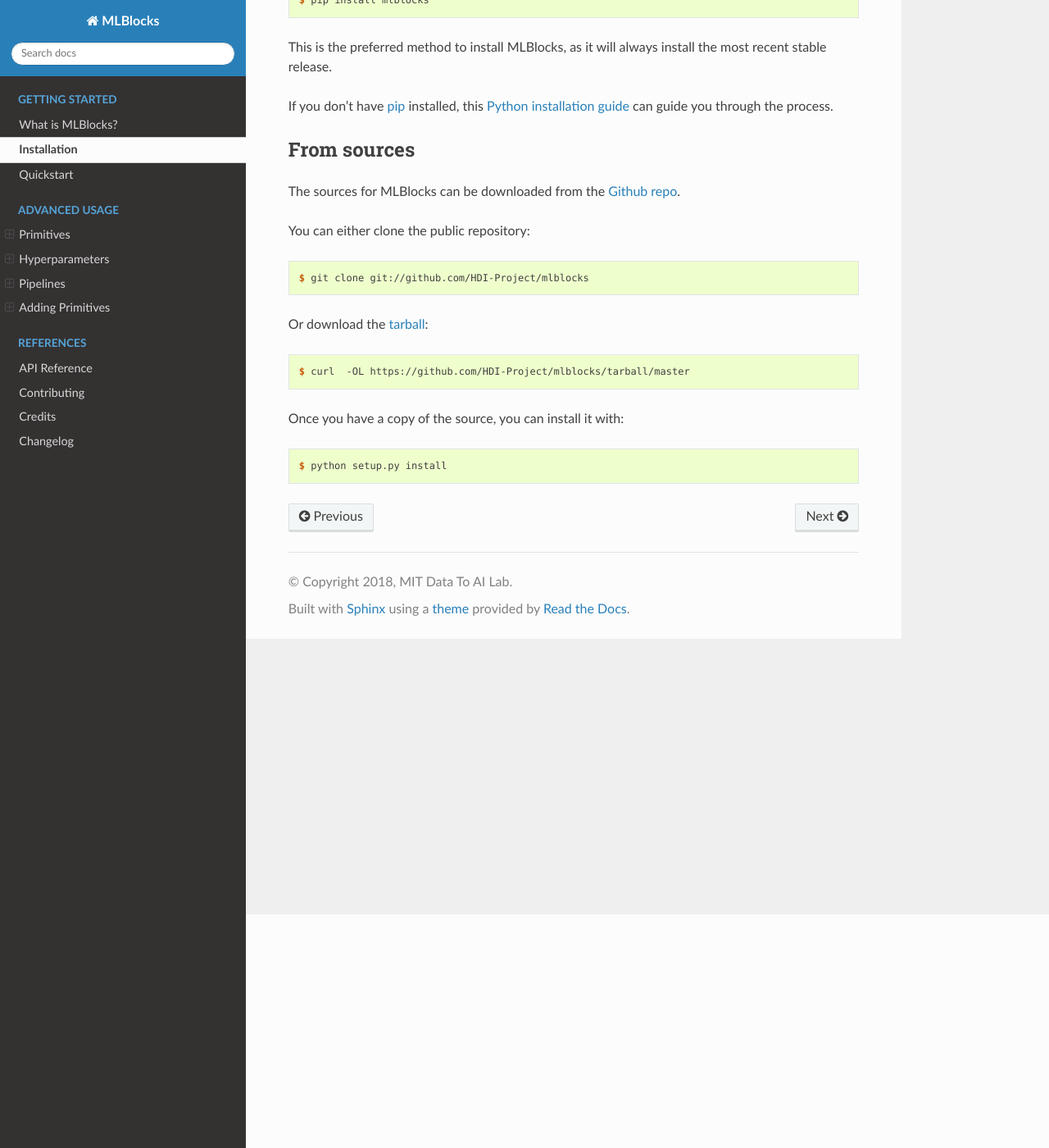
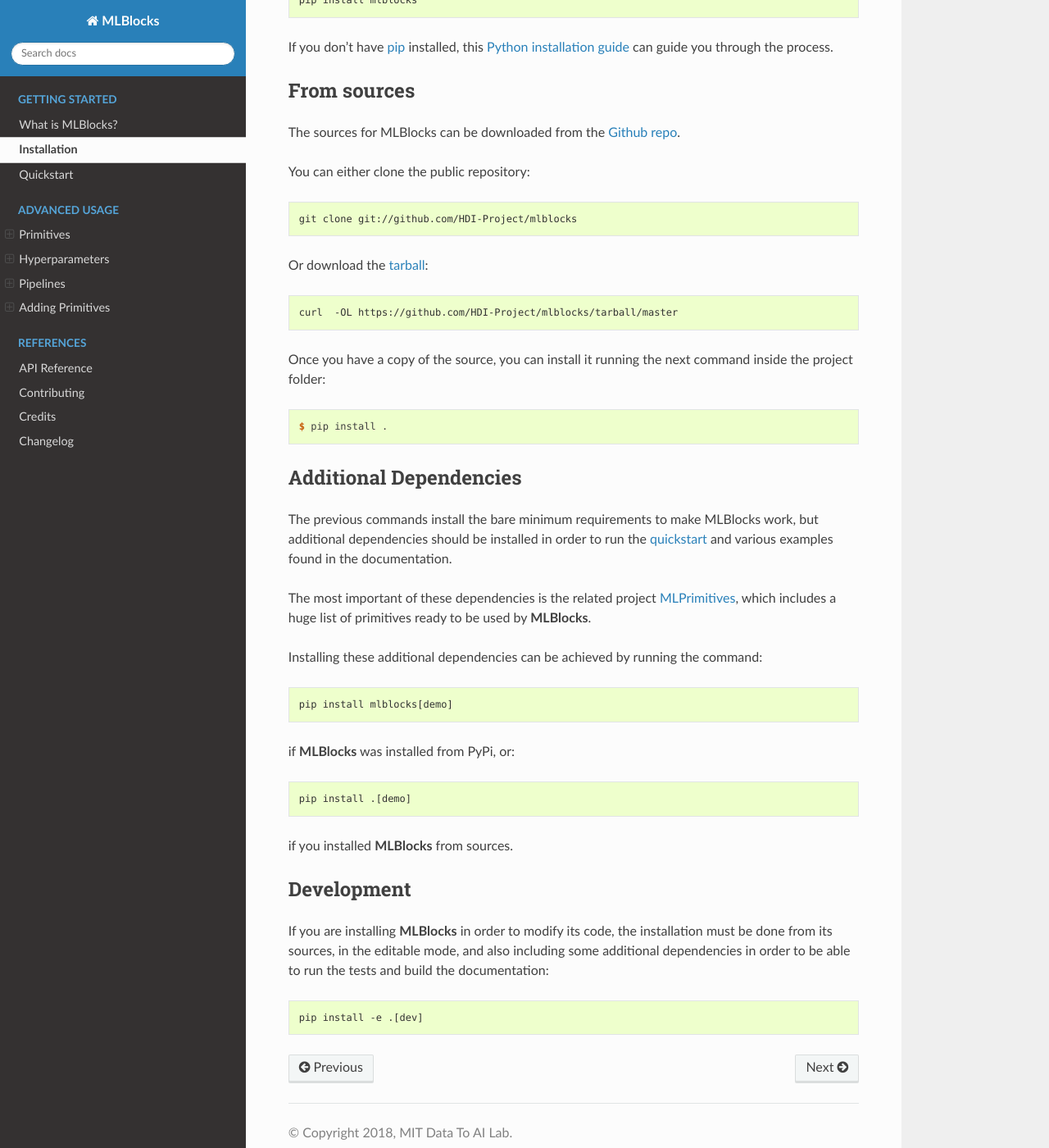
Before and after one commit to MLBazaar/MLBlocks, a Sphinx documentation site: the page built from docs/getting_started/install.rst, in a window 1280 px wide and 1400 px high, scrolled down 285 px. Shown: the whole window at 82% size. Built offline with Sphinx 7.4.7 and the Read the Docs theme 2.0.0, drawn with Linux system fonts in a browser that asks for light colours; some of the changed text lies outside the part shown.

Commit message:
Add more detail to install docs

```diff
--- a/docs/advanced_usage/adding_primitives.rst
+++ b/docs/advanced_usage/adding_primitives.rst
@@ -7,7 +7,7 @@ explain how to add new primitives for **MLBlocks**.
 MLPrimitives
 ------------
 
-**MLBlocks** has a cousin project, `MLPrimitives`_, which already includes a huge list of
+**MLBlocks** has a related project, `MLPrimitives`_, which already includes a huge list of
 integrated primitives, so the easiest and recommended way to add primitives for **MLBlocks**
 is to install **MLPrimitives**.
 
--- a/docs/getting_started/install.rst
+++ b/docs/getting_started/install.rst
@@ -1,27 +1,22 @@
 .. highlight:: shell
 
-============
 Installation
 ============
 
+From PyPi
+---------
 
-Stable release
---------------
-
-To install MLBlocks, run this command in your terminal:
+The simplest and recommended way to install MLBlocks is using `pip`:
 
 .. code-block:: console
 
-    $ pip install mlblocks
-
-This is the preferred method to install MLBlocks, as it will always install the most recent stable release.
+    pip install mlblocks
 
 If you don't have `pip`_ installed, this `Python installation guide`_ can guide
 you through the process.
 
 .. _pip: https://pip.pypa.io
 .. _Python installation guide: http://docs.python-guide.org/en/latest/starting/installation/
-
 
 From sources
 ------------
@@ -32,20 +27,58 @@ You can either clone the public repository:
 
 .. code-block:: console
 
-    $ git clone git://github.com/HDI-Project/mlblocks
+    git clone git://github.com/HDI-Project/mlblocks
 
 Or download the `tarball`_:
 
 .. code-block:: console
 
-    $ curl  -OL https://github.com/HDI-Project/mlblocks/tarball/master
+    curl  -OL https://github.com/HDI-Project/mlblocks/tarball/master
 
-Once you have a copy of the source, you can install it with:
+Once you have a copy of the source, you can install it running the next command inside the
+project folder:
 
 .. code-block:: console
 
-    $ python setup.py install
-
+    $ pip install .
 
 .. _Github repo: https://github.com/HDI-Project/mlblocks
 .. _tarball: https://github.com/HDI-Project/mlblocks/tarball/master
+
+Additional Dependencies
+-----------------------
+
+The previous commands install the bare minimum requirements to make MLBlocks work, but
+additional dependencies should be installed in order to run the `quickstart`_ and various
+examples found in the documentation.
+
+The most important of these dependencies is the related project `MLPrimitives`_, which
+includes a huge list of primitives ready to be used by **MLBlocks**.
+
+Installing these additional dependencies can be achieved by running the command:
+
+.. code-block:: console
+
+    pip install mlblocks[demo]
+
+if **MLBlocks** was installed from PyPi, or:
+
+.. code-block:: console
+
+    pip install .[demo]
+
+if you installed **MLBlocks** from sources.
+
+.. _quickstart: quickstart.html
+.. _MLPrimitives: https://github.com/HDI-Project/MLPrimitives
+
+Development
+-----------
+
+If you are installing **MLBlocks** in order to modify its code, the installation must be done
+from its sources, in the editable mode, and also including some additional dependencies in
+order to be able to run the tests and build the documentation:
+
+.. code-block:: console
+
+    pip install -e .[dev]
```
